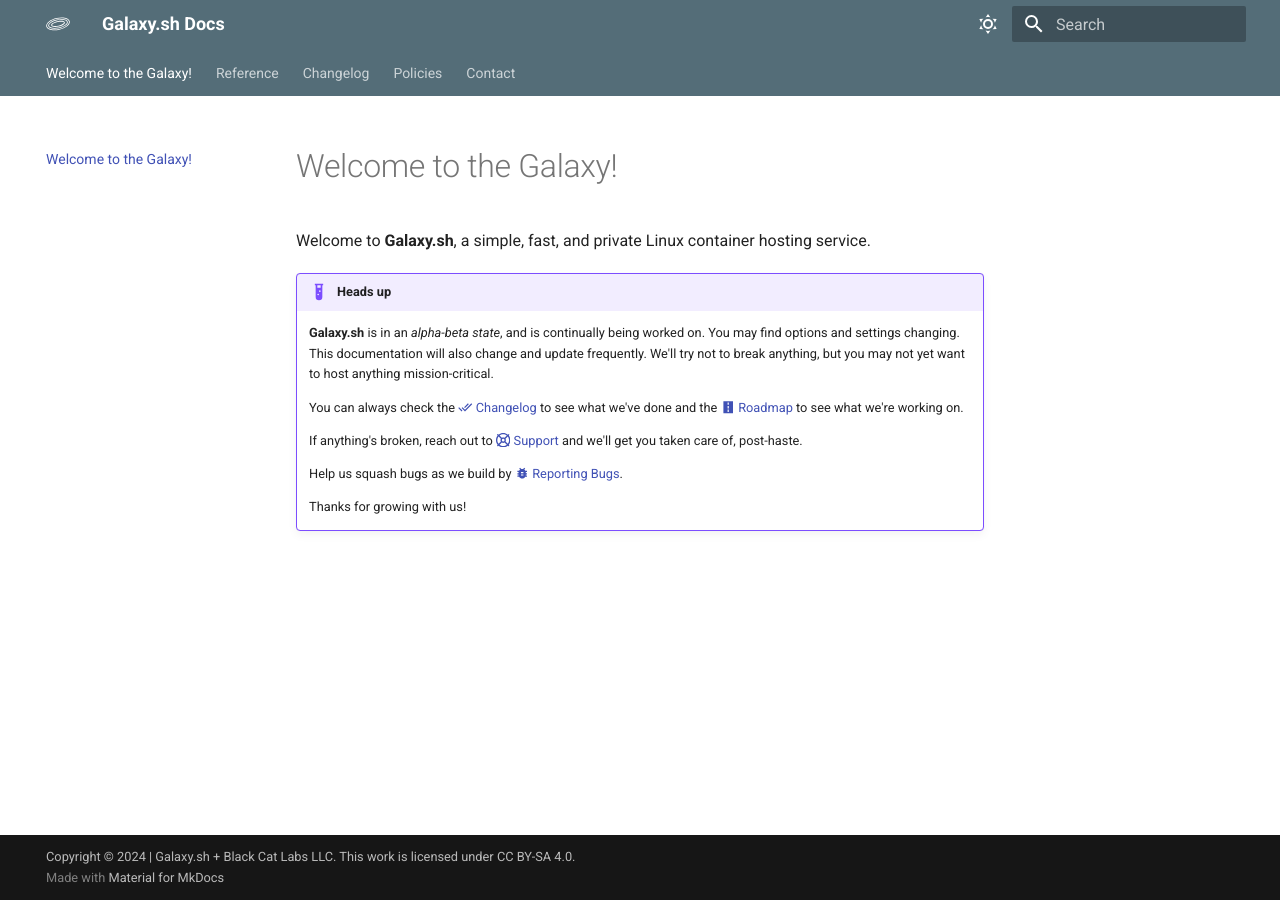
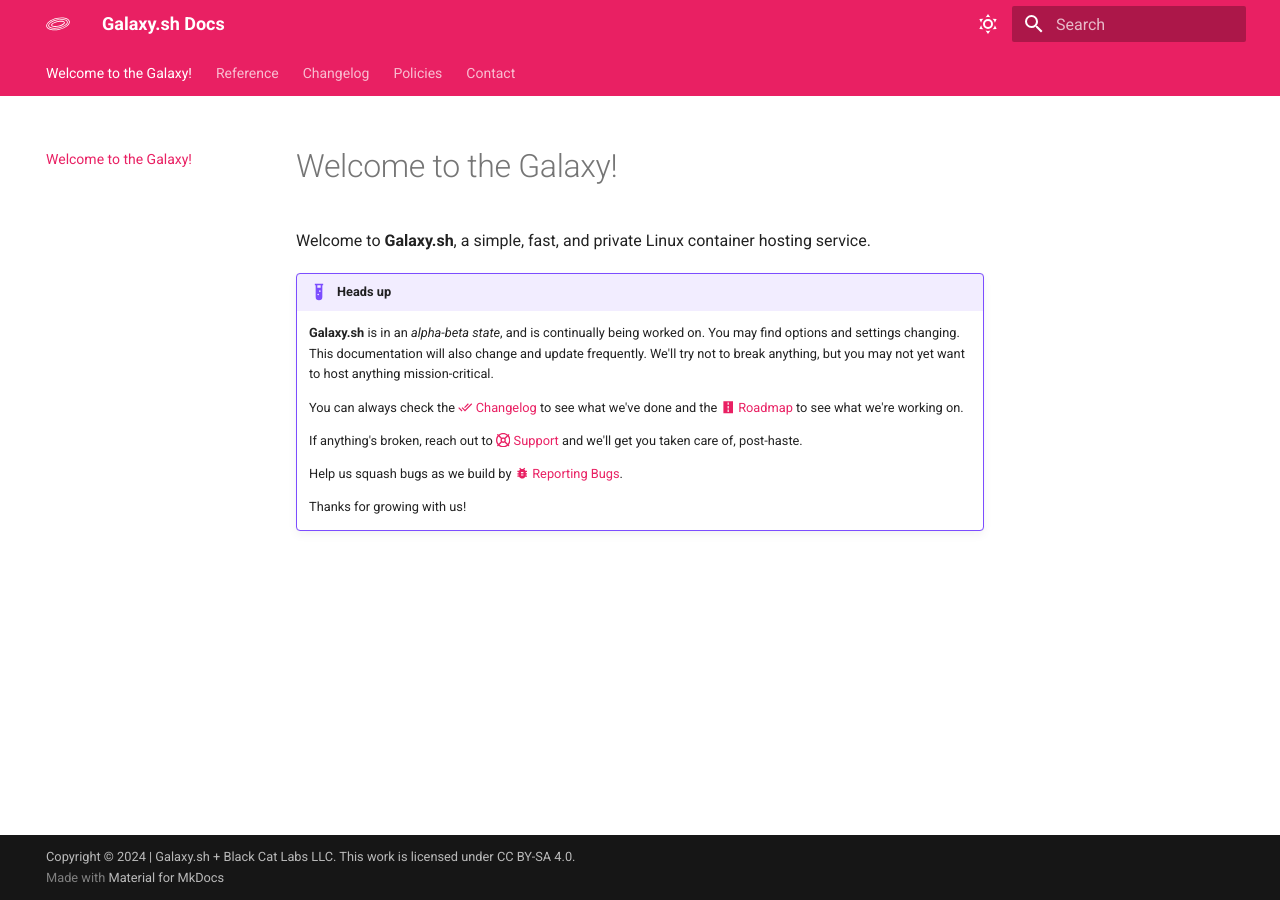
Before and after one commit to galaxy-sh/docs, an MkDocs documentation site: the page built from docs/index.md, in a window 1280 px wide. Built offline with MkDocs 1.6.1 and Material for MkDocs 9.7.7, drawn with Linux system fonts in a browser that asks for light colours; comment, search, counter and statistics services are not loaded.

Commit message:
Update mkdocs.yml

```diff
--- a/mkdocs.yml
+++ b/mkdocs.yml
@@ -7,16 +7,16 @@ theme:
     # Palette toggle for light mode
     - media: "(prefers-color-scheme: light)"
       scheme: default
-      primary: blue grey
-      accent: grey
+      primary: pink
+      accent: indigo
       toggle:
         icon: material/weather-sunny
         name: Switch to dark mode
     # Palette toggle for dark mode
     - media: "(prefers-color-scheme: dark)"
       scheme: slate
-      primary: blue grey
-      accent: grey
+      primary: pink
+      accent: indigo
       toggle:
         icon: material/weather-night
         name: Switch to light mode
```
